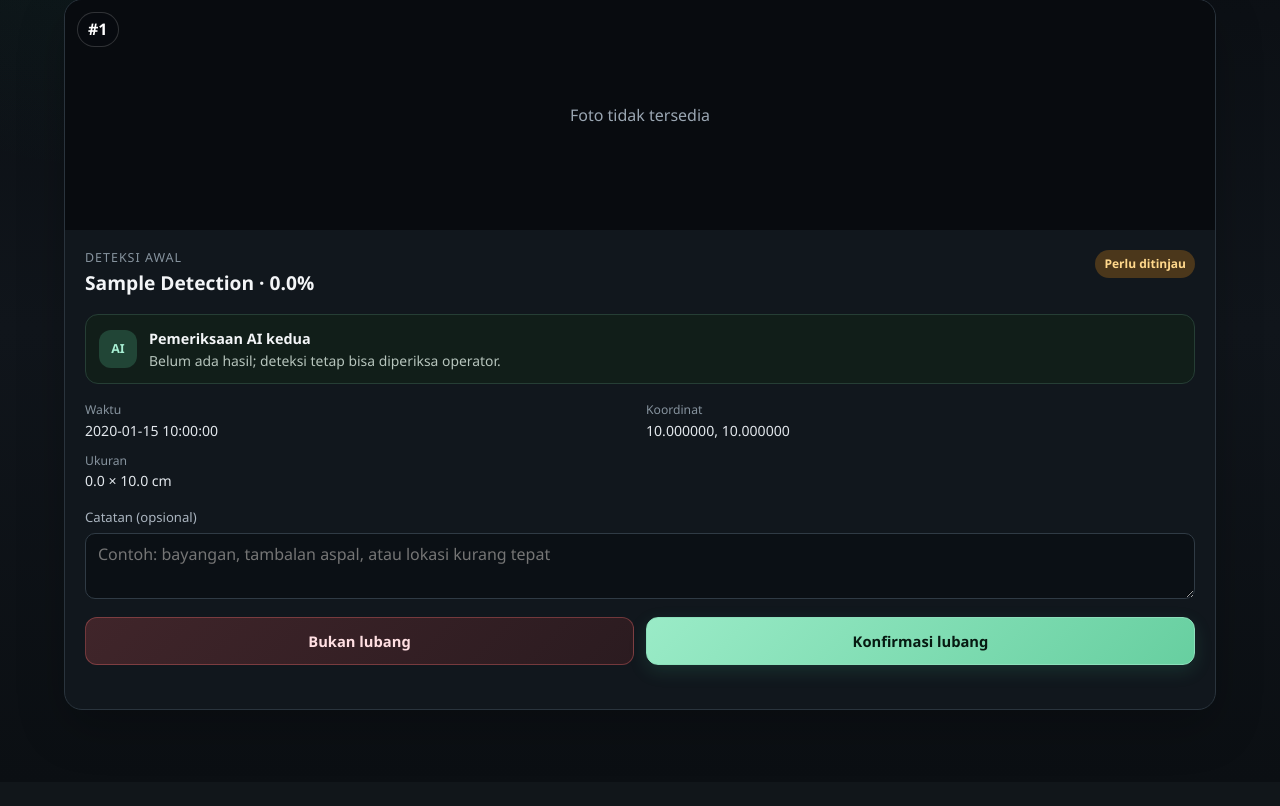
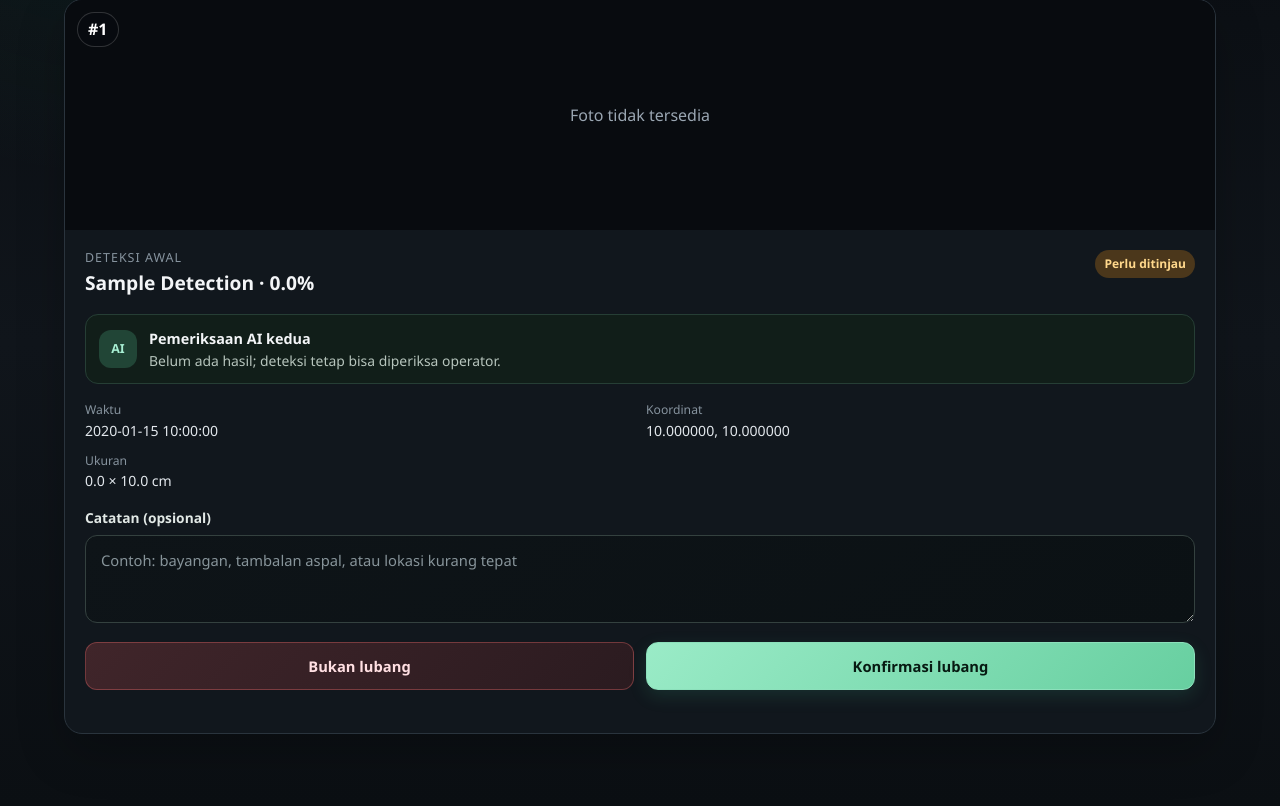
Before and after one commit to Gennesu/Mo-RIS-Mobile-Road-Inspection-System-, a Flask app: template templates/operator/review.html in a window 1280 px wide. Shown: the part 298-1104 px from the top of the page. Before the commit the page ends 1008 px from the top, so only its background shows below. Run offline with Flask 3, Linux system fonts and the light colour scheme; the template is opened without the code that fills it: most values are stand-ins (such as "Sample title", 1, 10 or a date in 2020).

Commit message:
Polish detection review note field

```diff
--- a/static/css/operator/review.css
+++ b/static/css/operator/review.css
@@ -61,9 +61,36 @@
 .review-details div { min-width: 0; }
 .review-details dt { margin-bottom: 4px; color: #87949f; font-size: .76rem; }
 .review-details dd { overflow-wrap: anywhere; margin: 0; color: #e3e8ed; font-size: .88rem; }
-.review-note-label { display: block; margin-bottom: 7px; color: #aab4bf; font-size: .82rem; }
-.review-note { box-sizing: border-box; width: 100%; min-height: 66px; resize: vertical; padding: 10px 12px; border: 1px solid #303b45; border-radius: 10px; outline: none; color: #f3f5f7; background: #0b1015; font: inherit; }
-.review-note:focus { border-color: #65c69d; }
+.review-note-label {
+    display: block;
+    margin-bottom: 9px;
+    color: #e1e8e5;
+    font-size: .86rem;
+    font-weight: 700;
+}
+.review-note {
+    box-sizing: border-box;
+    width: 100%;
+    min-height: 88px;
+    resize: vertical;
+    padding: 13px 15px;
+    border: 1px solid #34413f;
+    border-radius: 12px;
+    outline: none;
+    color: #f3f5f7;
+    background: linear-gradient(145deg, #0e1418, #0b1114);
+    font: inherit;
+    font-size: .92rem;
+    line-height: 1.55;
+    transition: border-color .18s ease, box-shadow .18s ease, background .18s ease;
+}
+.review-note::placeholder { color: #87949a; opacity: 1; }
+.review-note:hover { border-color: #52615f; }
+.review-note:focus {
+    border-color: #72d4a6;
+    background: #0d1714;
+    box-shadow: 0 0 0 4px rgba(65, 196, 150, .13);
+}
 .review-actions { display: flex; gap: 12px; margin-top: 14px; }
 .review-action {
     display: inline-flex;
```
